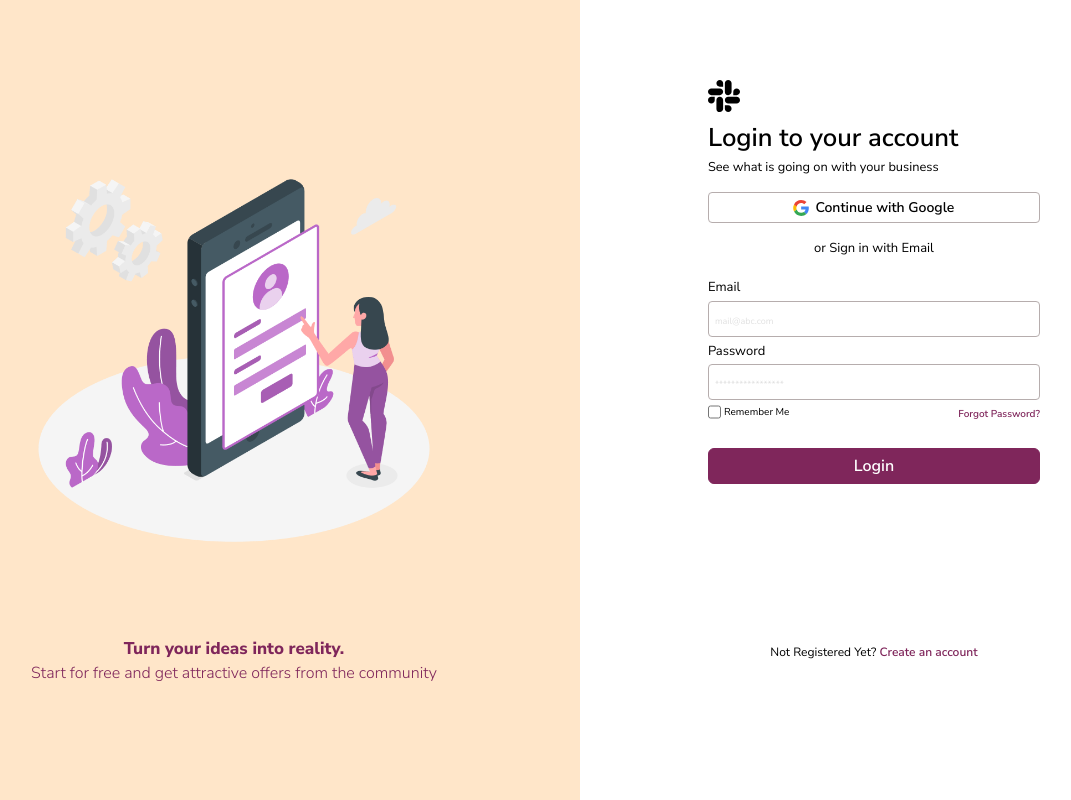
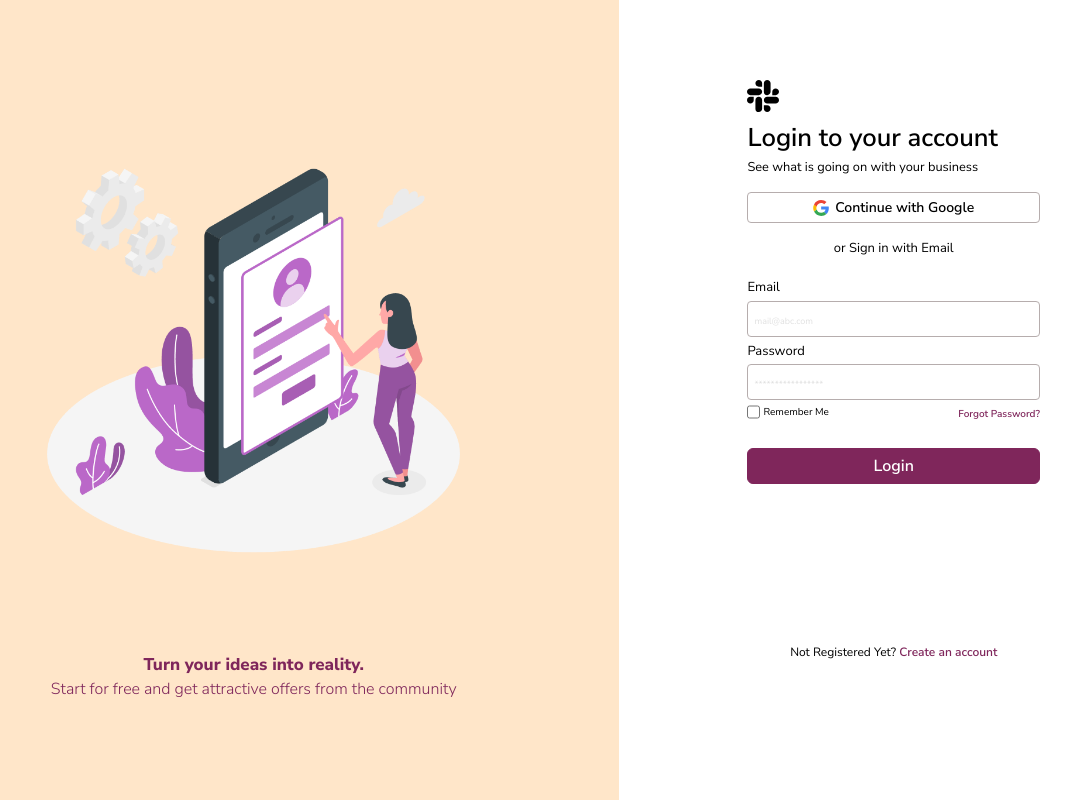
Before and after one commit to hbapte/Slack-login-page, a plain HTML site: page index.html in a window 1280 px wide. Shown: the whole page, without its empty margins (112-1183 px from the left). Drawn offline with Linux system fonts and the light colour scheme.

Commit message:
slack login page

```diff
--- a/style.css
+++ b/style.css
@@ -39,7 +39,7 @@ body {
 #homepage {
     display: grid;
     align-items: center;
-    grid-template-columns: 2fr 1.7fr;
+    grid-template-columns: 2fr 1.5fr;
     max-height: 100vh;
 
 }
```
Also changed, not shown: index.html (+1 -0 lines).
